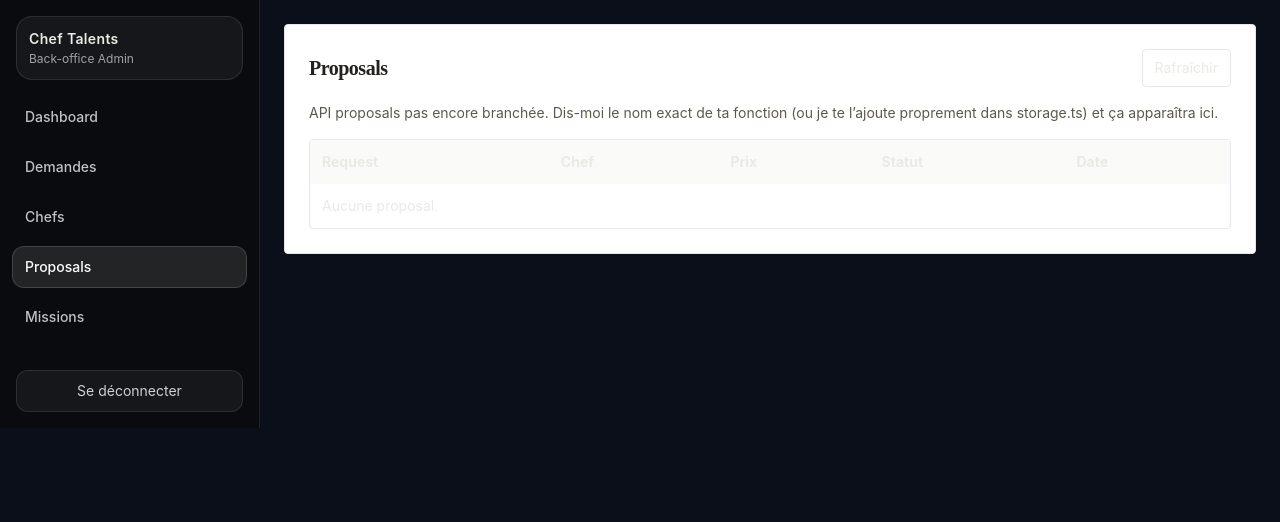
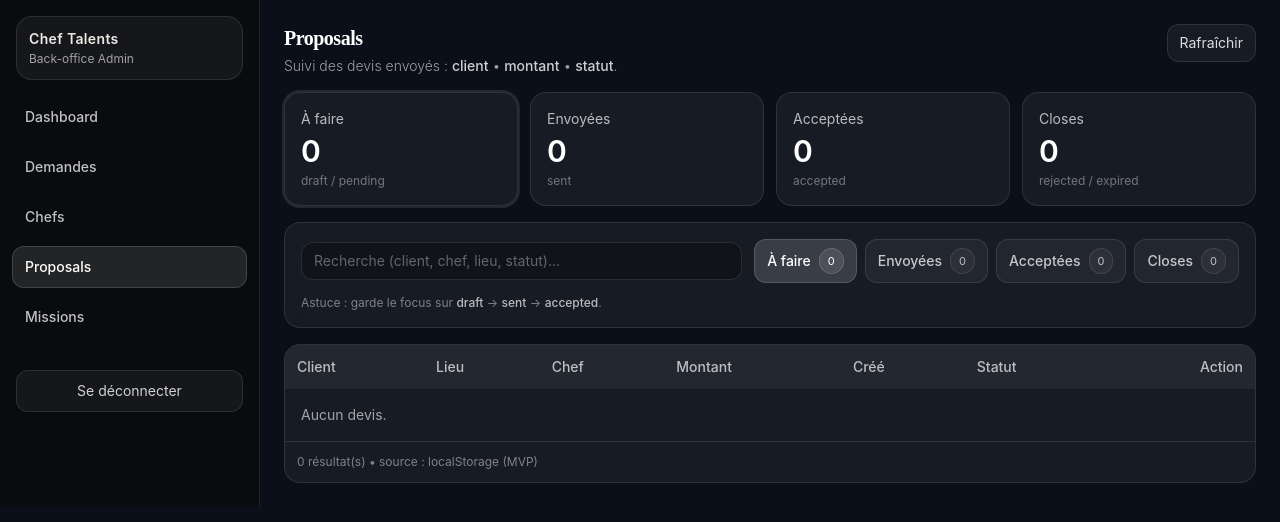
Before and after one commit to CHEFSTALENTS/CHEFS-TALENT-V1-, a Next.js app: page /admin/proposals in a window 1280 px wide. Shown: the top 522 px of the page. Built offline with nearby package versions, Linux system fonts and the light colour scheme.

Commit message:
Update page.tsx

```diff
--- a/app/admin/proposals/page.tsx
+++ b/app/admin/proposals/page.tsx
@@ -1,73 +1,323 @@
 'use client';
 
-import { useEffect, useState } from 'react';
+import { useEffect, useMemo, useState } from 'react';
+import Link from 'next/link';
 import { api } from '@/services/storage';
+// TODO: remplace par ton type réel
+// import type { ProposalEntity } from '@/types';
+
+type ProposalEntity = any;
+
+type StatusGroup = 'todo' | 'sent' | 'accepted' | 'closed';
 
 export default function AdminProposalsPage() {
   const [loading, setLoading] = useState(true);
-  const [proposals, setProposals] = useState<any[]>([]);
-  const [note, setNote] = useState<string | null>(null);
+  const [items, setItems] = useState<ProposalEntity[]>([]);
+  const [q, setQ] = useState('');
+  const [statusGroup, setStatusGroup] = useState<StatusGroup>('todo');
 
   const refresh = async () => {
     setLoading(true);
-
-    // si tu as api.getAllProposals() ou api.getProposals() on l’utilise
-    const fn = (api as any).getAllProposals || (api as any).getProposals;
-    if (!fn) {
-      setProposals([]);
-      setNote("API proposals pas encore branchée. Dis-moi le nom exact de ta fonction (ou je te l’ajoute proprement dans storage.ts) et ça apparaîtra ici.");
-      setLoading(false);
-      return;
-    }
-
-    const list = await fn();
-    setProposals(list || []);
-    setNote(null);
+    // TODO: adapte la méthode
+    const list = await (api.getProposals?.() ?? Promise.resolve([]));
+    setItems(list ?? []);
     setLoading(false);
   };
 
-  useEffect(() => { refresh(); }, []);
+  useEffect(() => {
+    refresh();
+  }, []);
+
+  const counts = useMemo(() => {
+    const isTodo = (p: ProposalEntity) =>
+      ['draft', 'to_send', 'pending'].includes(String(p.status || '').toLowerCase());
+    const isSent = (p: ProposalEntity) => String(p.status || '').toLowerCase() === 'sent';
+    const isAccepted = (p: ProposalEntity) =>
+      ['accepted', 'approved'].includes(String(p.status || '').toLowerCase());
+    const isClosed = (p: ProposalEntity) =>
+      ['rejected', 'expired', 'closed'].includes(String(p.status || '').toLowerCase());
+
+    return {
+      todo: items.filter(isTodo).length,
+      sent: items.filter(isSent).length,
+      accepted: items.filter(isAccepted).length,
+      closed: items.filter(isClosed).length,
+      all: items.length,
+    };
+  }, [items]);
+
+  const view = useMemo(() => {
+    const needle = q.trim().toLowerCase();
+
+    const matchStatus = (p: ProposalEntity) => {
+      const s = String(p.status || '').toLowerCase();
+      if (statusGroup === 'todo') return ['draft', 'to_send', 'pending'].includes(s);
+      if (statusGroup === 'sent') return s === 'sent';
+      if (statusGroup === 'accepted') return ['accepted', 'approved'].includes(s);
+      return ['rejected', 'expired', 'closed'].includes(s);
+    };
+
+    const matchSearch = (p: ProposalEntity) => {
+      if (!needle) return true;
+      // TODO: adapte les champs
+      const client = String(p.clientName || p.contact?.company || p.contact?.name || '').toLowerCase();
+      const location = String(p.location || '').toLowerCase();
+      const chef = String(p.chefName || '').toLowerCase();
+      const blob = `${client} ${location} ${chef} ${String(p.status || '')}`;
+      return blob.includes(needle);
+    };
+
+    const priority = (p: ProposalEntity) => {
+      const s = String(p.status || '').toLowerCase();
+      if (['draft', 'to_send', 'pending'].includes(s)) return 0;
+      if (s === 'sent') return 1;
+      if (['accepted', 'approved'].includes(s)) return 2;
+      return 3;
+    };
+
+    return [...items]
+      .filter(matchStatus)
+      .filter(matchSearch)
+      .sort((a, b) => {
+        const pa = priority(a);
+        const pb = priority(b);
+        if (pa !== pb) return pa - pb;
+
+        const da = new Date(a.createdAt || '').getTime() || 0;
+        const db = new Date(b.createdAt || '').getTime() || 0;
+        return db - da;
+      });
+  }, [items, q, statusGroup]);
 
   return (
-    <div className="bg-white border rounded p-6">
-      <div className="flex items-center justify-between mb-4">
-        <h1 className="text-xl font-semibold">Proposals</h1>
-        <button onClick={refresh} className="px-3 py-2 rounded border text-sm">Rafraîchir</button>
+    <div className="space-y-4">
+      {/* Header */}
+      <div className="flex flex-col md:flex-row md:items-start md:justify-between gap-3">
+        <div>
+          <h1 className="text-xl font-semibold text-white">Proposals</h1>
+          <p className="text-sm text-white/60 mt-1">
+            Suivi des devis envoyés : <span className="text-white/80 font-medium">client</span> •{' '}
+            <span className="text-white/80 font-medium">montant</span> •{' '}
+            <span className="text-white/80 font-medium">statut</span>.
+          </p>
+        </div>
+
+        <div className="flex gap-2">
+          <button
+            onClick={refresh}
+            className="px-3 py-2 rounded-xl border border-white/10 bg-white/5 text-sm text-white/85 hover:bg-white/10 transition"
+          >
+            Rafraîchir
+          </button>
+        </div>
       </div>
 
-      {note && <div className="text-sm text-stone-600 mb-4">{note}</div>}
+      {/* KPI quick */}
+      <div className="grid grid-cols-1 md:grid-cols-4 gap-3">
+        <Kpi title="À faire" value={counts.todo} hint="draft / pending" active={statusGroup === 'todo'} onClick={() => setStatusGroup('todo')} />
+        <Kpi title="Envoyées" value={counts.sent} hint="sent" active={statusGroup === 'sent'} onClick={() => setStatusGroup('sent')} />
+        <Kpi title="Acceptées" value={counts.accepted} hint="accepted" active={statusGroup === 'accepted'} onClick={() => setStatusGroup('accepted')} />
+        <Kpi title="Closes" value={counts.closed} hint="rejected / expired" active={statusGroup === 'closed'} onClick={() => setStatusGroup('closed')} />
+      </div>
 
-      {loading ? (
-        <div className="text-sm text-stone-500">Chargement…</div>
-      ) : (
-        <div className="overflow-auto rounded border">
+      {/* Toolbar */}
+      <div className="border border-white/10 rounded-2xl bg-white/5 backdrop-blur p-4 space-y-3">
+        <div className="flex flex-col lg:flex-row lg:items-center gap-3">
+          <div className="flex-1">
+            <input
+              value={q}
+              onChange={e => setQ(e.target.value)}
+              placeholder="Recherche (client, chef, lieu, statut)…"
+              className="w-full px-3 py-2 rounded-xl border border-white/10 bg-neutral-950/40 text-sm text-white placeholder:text-white/35 focus:outline-none focus:ring-2 focus:ring-white/10"
+            />
+          </div>
+
+          <div className="flex flex-wrap gap-2">
+            <Segment label="À faire" active={statusGroup === 'todo'} onClick={() => setStatusGroup('todo')} badge={counts.todo} />
+            <Segment label="Envoyées" active={statusGroup === 'sent'} onClick={() => setStatusGroup('sent')} badge={counts.sent} />
+            <Segment label="Acceptées" active={statusGroup === 'accepted'} onClick={() => setStatusGroup('accepted')} badge={counts.accepted} />
+            <Segment label="Closes" active={statusGroup === 'closed'} onClick={() => setStatusGroup('closed')} badge={counts.closed} />
+          </div>
+        </div>
+
+        <div className="text-xs text-white/45">
+          Astuce : garde le focus sur <span className="text-white/70 font-medium">draft</span> →{' '}
+          <span className="text-white/70 font-medium">sent</span> →{' '}
+          <span className="text-white/70 font-medium">accepted</span>.
+        </div>
+      </div>
+
+      {/* Table */}
+      <div className="border border-white/10 rounded-2xl bg-white/5 overflow-hidden">
+        <div className="overflow-auto">
           <table className="min-w-full text-sm">
-            <thead className="bg-stone-50">
-              <tr>
-                <th className="text-left p-3">Request</th>
-                <th className="text-left p-3">Chef</th>
-                <th className="text-left p-3">Prix</th>
-                <th className="text-left p-3">Statut</th>
-                <th className="text-left p-3">Date</th>
+            <thead className="bg-white/5">
+              <tr className="text-white/70">
+                <th className="text-left p-3 font-medium">Client</th>
+                <th className="text-left p-3 font-medium">Lieu</th>
+                <th className="text-left p-3 font-medium">Chef</th>
+                <th className="text-left p-3 font-medium">Montant</th>
+                <th className="text-left p-3 font-medium">Créé</th>
+                <th className="text-left p-3 font-medium">Statut</th>
+                <th className="text-right p-3 font-medium">Action</th>
               </tr>
             </thead>
+
             <tbody>
-              {proposals.map(p => (
-                <tr key={p.id} className="border-t">
-                  <td className="p-3">{p.requestId}</td>
-                  <td className="p-3">{p.chefId}</td>
-                  <td className="p-3">{p.priceTotal ?? '—'}</td>
-                  <td className="p-3">{p.status}</td>
-                  <td className="p-3">{p.createdAt || '—'}</td>
-                </tr>
-              ))}
-              {proposals.length === 0 && (
-                <tr><td className="p-3" colSpan={5}>Aucune proposal.</td></tr>
+              {loading ? (
+                <tr><td className="p-4 text-white/60" colSpan={7}>Chargement…</td></tr>
+              ) : view.length === 0 ? (
+                <tr><td className="p-4 text-white/60" colSpan={7}>Aucun devis.</td></tr>
+              ) : (
+                view.map(p => (
+                  <tr key={p.id} className="border-t border-white/10 hover:bg-white/5 transition">
+                    <td className="p-3">
+                      <div className="text-white font-medium leading-tight">
+                        {shortText(String(p.clientName || p.contact?.company || p.contact?.name || 'Client'), 40)}
+                      </div>
+                      {p.contact?.email ? (
+                        <div className="text-xs text-white/45 mt-0.5">{shortText(String(p.contact.email), 50)}</div>
+                      ) : null}
+                    </td>
+
+                    <td className="p-3 text-white/85">{p.location || '—'}</td>
+                    <td className="p-3 text-white/85">{p.chefName || '—'}</td>
+                    <td className="p-3 text-white/85">{formatMoney(p.total || p.amount || p.price)}</td>
+                    <td className="p-3 text-white/70 whitespace-nowrap">{formatDate(p.createdAt)}</td>
+
+                    <td className="p-3">
+                      <StatusBadge status={String(p.status || '')} />
+                    </td>
+
+                    <td className="p-3 text-right">
+                      <Link
+                        href={`/admin/proposals/${encodeURIComponent(p.id)}`}
+                        className="inline-flex items-center gap-2 px-3 py-2 rounded-xl border border-white/10 bg-white/10 text-sm text-white hover:bg-white/15 transition"
+                      >
+                        Ouvrir <span aria-hidden>→</span>
+                      </Link>
+                    </td>
+                  </tr>
+                ))
               )}
             </tbody>
           </table>
         </div>
-      )}
+
+        <div className="p-3 border-t border-white/10 text-xs text-white/45">
+          {view.length} résultat(s) • source : localStorage (MVP)
+        </div>
+      </div>
     </div>
   );
 }
+
+/* ---------------- UI components (same style as Demandes) ---------------- */
+
+function Kpi({
+  title,
+  value,
+  hint,
+  active,
+  onClick,
+}: {
+  title: string;
+  value: number;
+  hint?: string;
+  active?: boolean;
+  onClick?: () => void;
+}) {
+  return (
+    <button
+      onClick={onClick}
+      className={[
+        'text-left border rounded-2xl p-4 transition w-full',
+        'border-white/10 bg-white/5 hover:bg-white/10',
+        active ? 'ring-2 ring-white/10' : '',
+      ].join(' ')}
+    >
+      <div className="text-sm text-white/70">{title}</div>
+      <div className="text-3xl font-semibold text-white mt-1">{value}</div>
+      {hint ? <div className="text-xs text-white/40 mt-1">{hint}</div> : null}
+    </button>
+  );
+}
+
+function Segment({
+  label,
+  active,
+  onClick,
+  badge,
+}: {
+  label: string;
+  active: boolean;
+  onClick: () => void;
+  badge?: number;
+}) {
+  return (
+    <button
+      onClick={onClick}
+      className={[
+        'inline-flex items-center gap-2 px-3 py-2 rounded-xl border text-sm transition',
+        active
+          ? 'bg-white/15 text-white border-white/15'
+          : 'bg-white/5 text-white/75 border-white/10 hover:bg-white/10 hover:text-white',
+      ].join(' ')}
+    >
+      <span className="font-medium">{label}</span>
+      {badge !== undefined ? (
+        <span
+          className={[
+            'text-[11px] px-2 py-0.5 rounded-full border',
+            active
+              ? 'bg-white/10 border-white/15 text-white'
+              : 'bg-white/5 border-white/10 text-white/70',
+          ].join(' ')}
+        >
+          {badge}
+        </span>
+      ) : null}
+    </button>
+  );
+}
+
+function StatusBadge({ status }: { status: string }) {
+  const s = (status || '').toLowerCase();
+
+  const cls =
+    s === 'draft' || s === 'to_send' || s === 'pending'
+      ? 'bg-amber-500/15 text-amber-200 border-amber-500/20'
+      : s === 'sent'
+      ? 'bg-sky-500/15 text-sky-200 border-sky-500/20'
+      : s === 'accepted' || s === 'approved'
+      ? 'bg-emerald-500/15 text-emerald-200 border-emerald-500/20'
+      : 'bg-white/10 text-white/60 border-white/10';
+
+  return (
+    <span className={`inline-flex items-center px-2 py-1 rounded-full text-xs border ${cls}`}>
+      {s || '—'}
+    </span>
+  );
+}
+
+/* ---------------- Helpers ---------------- */
+
+function formatMoney(v: any) {
+  if (v === null || v === undefined || v === '') return '—';
+  const n = Number(v);
+  if (!Number.isFinite(n)) return String(v);
+  return new Intl.NumberFormat('fr-FR', { style: 'currency', currency: 'EUR' }).format(n);
+}
+
+function formatDate(v: any) {
+  if (!v) return '—';
+  const t = new Date(v).getTime();
+  if (!t) return '—';
+  return new Date(v).toLocaleDateString('fr-FR');
+}
+
+function shortText(s: string, max: number) {
+  if (!s) return '';
+  if (s.length <= max) return s;
+  return s.slice(0, max - 1) + '…';
+}
```
